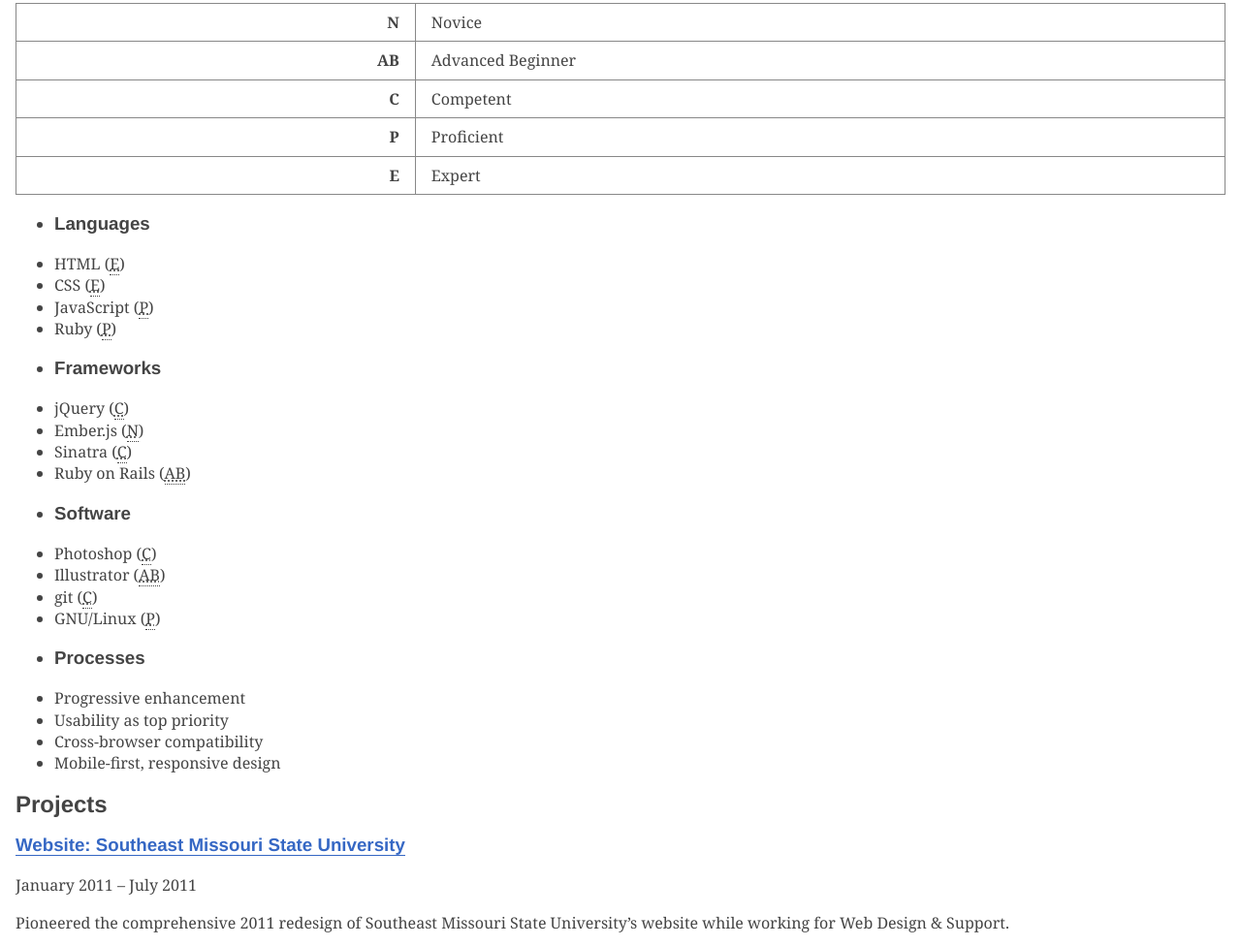
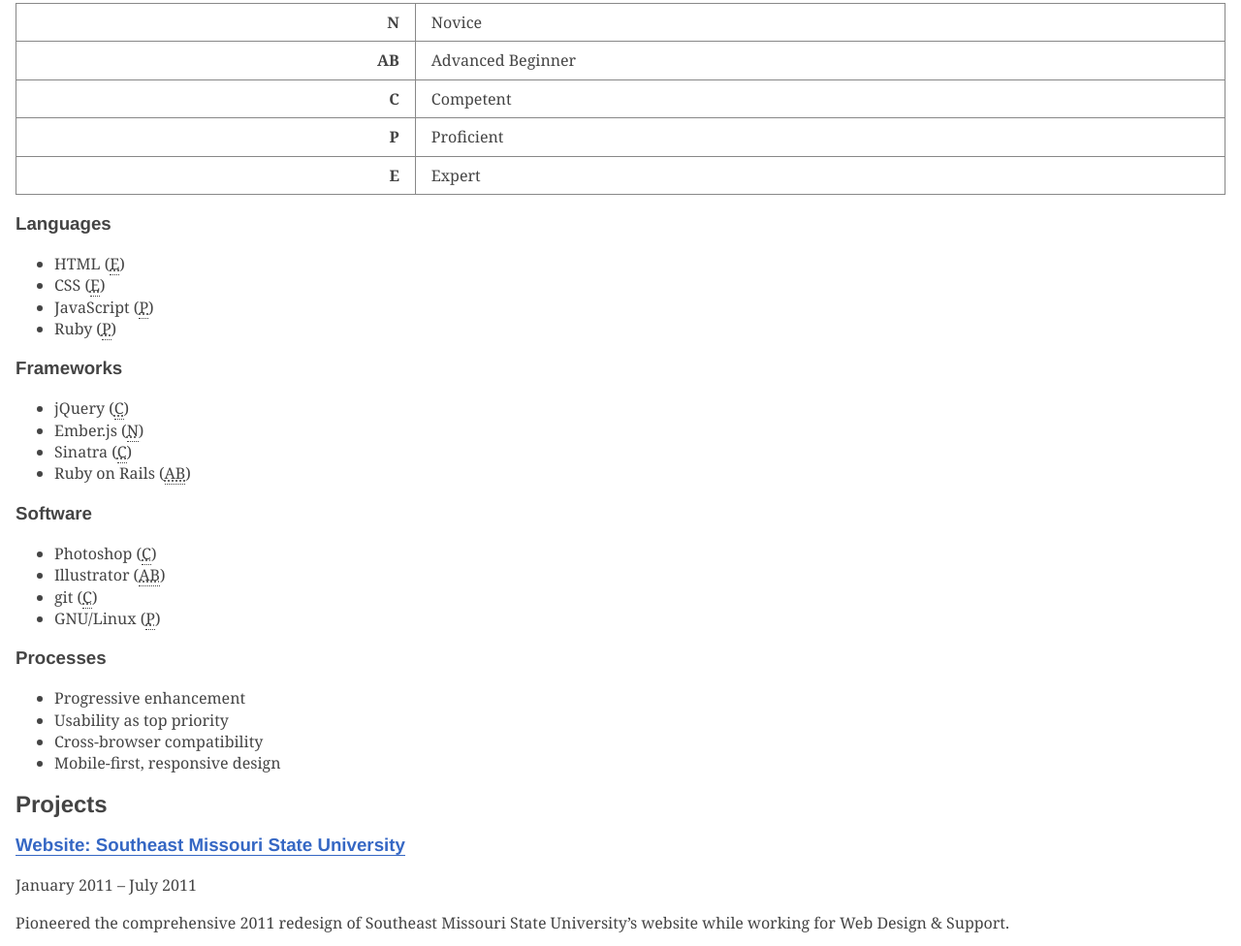
Before and after one commit to Kerrick/hire.kerricklong.com, a plain HTML site: page index.html in a window 1280 px wide. Shown: the part 575-1551 px from the top of the page at 97% size. Drawn offline with Linux system fonts and the light colour scheme; a web font is replaced by a local one.

Commit message:
Restructure skills

```diff
--- a/index.html
+++ b/index.html
@@ -70,42 +70,42 @@
         <dt>E</dt>
         <dd>Expert</dd>
       </dl>
-      <ul id="languages">
-        <li>
+      <article id="languages">
         <h3>Languages</h3>
-        </li>
+        <ul>
           <li>HTML (<abbr title="Expert">E</abbr>)</li>
           <li>CSS (<abbr title="Expert">E</abbr>)</li>
           <li>JavaScript (<abbr title="Proficient">P</abbr>)</li>
           <li>Ruby (<abbr title="Proficient">P</abbr>)</li>
         </ul>
-      <ul id="frameworks">
-        <li>
+      </article>
+      <article id="frameworks">
         <h3>Frameworks</h3>
-        </li>
+        <ul>
           <li>jQuery (<abbr title="Competent">C</abbr>)</li>
           <li>Ember.js (<abbr title="Novice">N</abbr>)</li>
           <li>Sinatra (<abbr title="Competent">C</abbr>)</li>
           <li>Ruby on Rails (<abbr title="Advanced Beginner">AB</abbr>)</li>
         </ul>
-      <ul id="software">
-        <li>
+      </article>
+      <article id="software">
         <h3>Software</h3>
-        </li>
+        <ul>
           <li>Photoshop (<abbr title="Competent">C</abbr>)</li>
           <li>Illustrator (<abbr title="Advanced Beginner">AB</abbr>)</li>
           <li>git (<abbr title="Competent">C</abbr>)</li>
           <li>GNU/Linux (<abbr title="Proficient">P</abbr>)</li>
         </ul>
-      <ul id="processes">
-        <li>
+      </article>
+      <article id="processes">
         <h3>Processes</h3>
-        </li>
+        <ul>
           <li>Progressive enhancement</li>
           <li>Usability as top priority</li>
           <li>Cross-browser compatibility</li>
           <li>Mobile-first, responsive design</li>
         </ul>
+      </article>
     </section>
     <section id="projects">
       <header>
```
Lines whose indentation alone changed are shown as unchanged.
